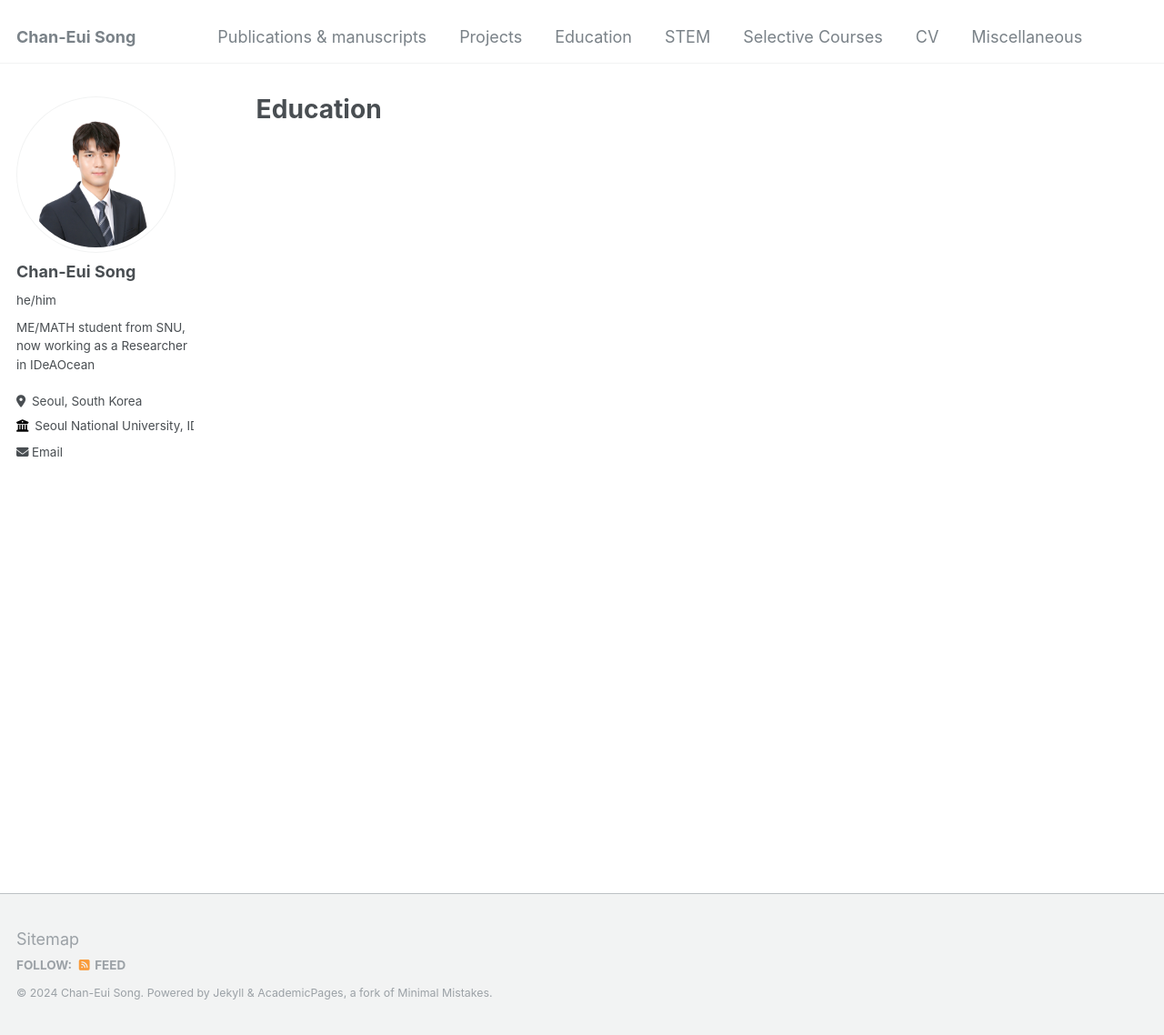
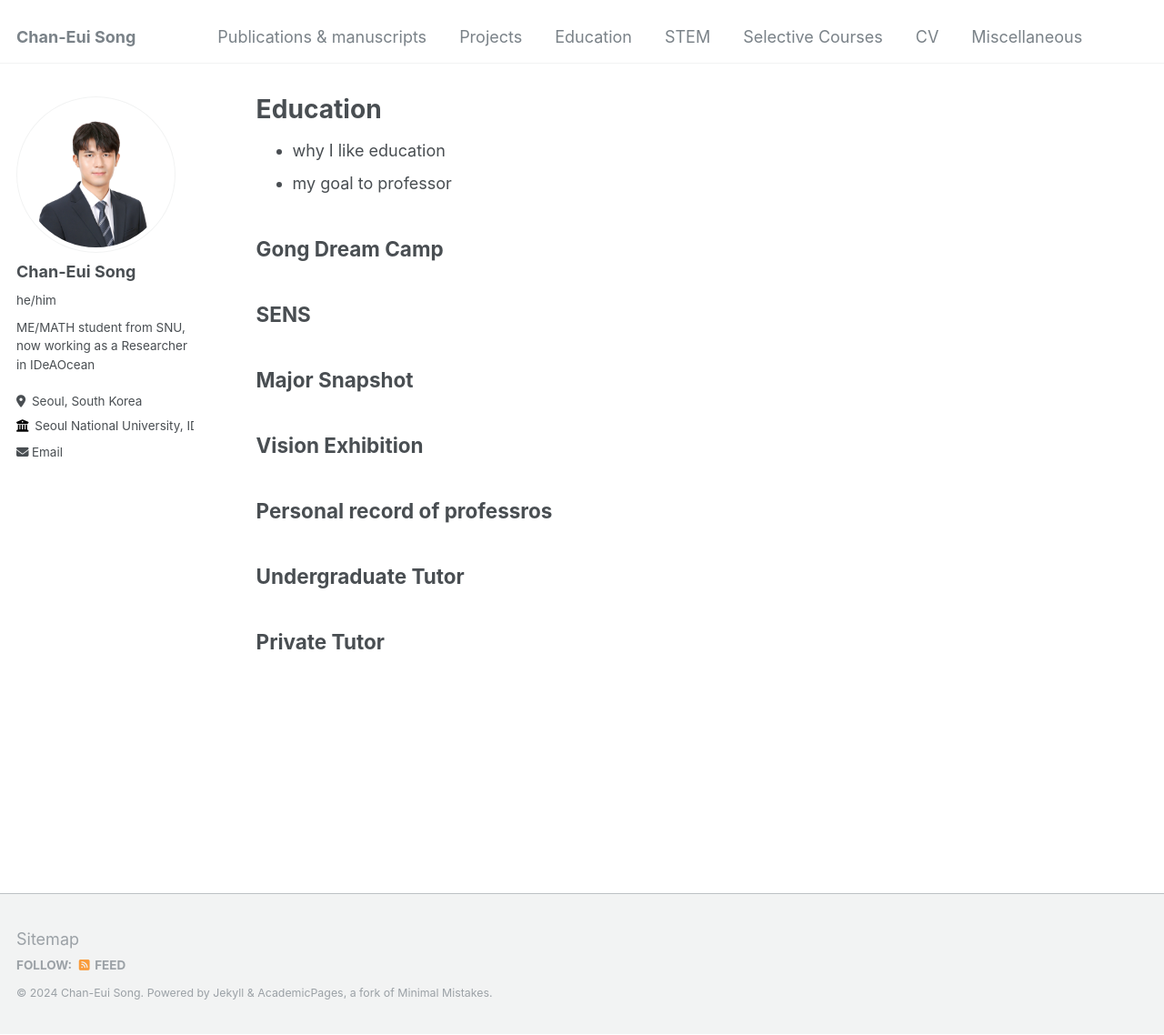
Before and after one commit to cksdml1014/chanisong, a Jekyll site: the page built from _pages/Education.md, in a window 1280 px wide and 1138 px high. Shown: the whole window at 91% size. Built offline with Jekyll 4.4.1, drawn with Linux system fonts in a browser that asks for light colours.

Commit message:
Update Education.md

```diff
--- a/_pages/Education.md
+++ b/_pages/Education.md
@@ -4,3 +4,19 @@ title: "Education"
 permalink: /Education/
 author_profile: true
 ---
+- why I like education
+- my goal to professor
+
+## Gong Dream Camp
+
+## SENS
+
+## Major Snapshot
+
+## Vision Exhibition
+
+## Personal record of professros
+
+## Undergraduate Tutor
+
+## Private Tutor
```
